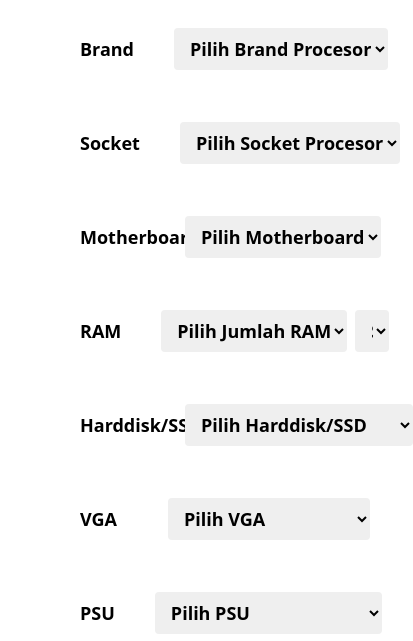
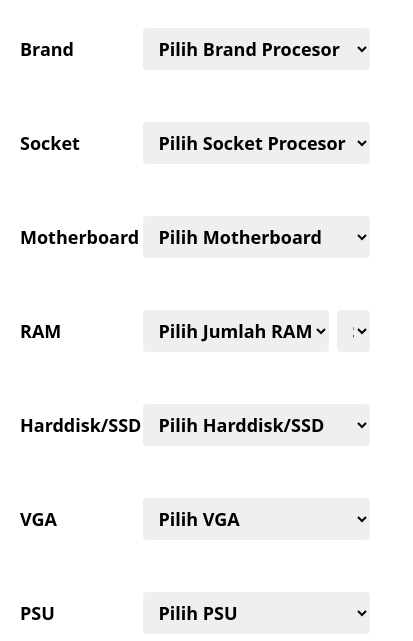
Before and after one commit to AdrianHalim20/COC_Komputer, a plain HTML site: page index.html in a window 390 px wide. Shown: the part 150-791 px from the top of the page, 413 px wide, since content can reach past the window. Drawn offline with nearby package versions, Linux system fonts and the light colour scheme.

Commit message:
Fix Margin ETC

```diff
--- a/index.html
+++ b/index.html
@@ -4,14 +4,14 @@
     <meta charset="UTF-8" />
     <meta name="viewport" content="width=device-width, initial-scale=1.0" />
     <title>COC Komputer</title>
-    <link rel="icon" href="assets/image/logo.jpeg" />
+    <link rel="icon" href="assets/image/COCKomputer.com-removebg-preview.png">
     <script src="https://cdn.tailwindcss.com"></script>
   </head>
-  <body class="">
-    <div class="">
+  <body class="dark">
+    <div class="dark">
       <!-- Navbar Start -->
       <nav
-        class="flex justify-between items-center flex-wrap bg-white-500 p-6 border-b-2"
+        class="flex justify-between items-center flex-wrap bg-white p-6 border-b-2"
       >
         <div class="flex text-black mr-6">
           <img src="assets/image/logo.jpeg" alt="logo coc" class="w-10" />
@@ -21,7 +21,7 @@
         </div>
         <div class="block md:hidden">
           <button
-            class="flex items-center px-3 py-2 mb-2 border rounded text-red-400 border-red-400 hover:text-red-600 hover:border-white"
+            class="flex items-center px-3 py-2 mb-2 border rounded text-red-400 border-red-400 hover:text-red-600 hover:border-red-600"
             id="navId"
             onclick="toogleNav()"
           >
@@ -85,7 +85,7 @@
         <!-- option start -->
 
         <div class="flex flex-row w-full justify-between items-center mt-3">
-          <p class="flex m-5 ml-20 w-2/12 text-lg font-semibold flex-col">
+          <p class="flex m-5 w-2/12 text-lg font-semibold flex-col md:ml-20">
             Brand
           </p>
           <div class="flex m-5 w-7/12 text-lg font-semibold flex-col">
@@ -98,7 +98,7 @@
         </div>
 
         <div class="flex flex-row w-full justify-between items-center mt-3">
-          <p class="flex m-5 ml-20 w-2/12 text-lg font-semibold flex-col">
+          <p class="flex m-5 w-2/12 text-lg font-semibold flex-col md:ml-20">
             Socket
           </p>
           <div class="flex m-5 w-7/12 text-lg font-semibold flex-col">
@@ -111,7 +111,7 @@
         </div>
 
         <div class="flex flex-row w-full justify-between items-center mt-3">
-          <p class="flex m-5 ml-20 w-2/12 text-lg font-semibold flex-col">
+          <p class="flex m-5 w-2/12 text-lg font-semibold flex-col md:ml-20">
             Motherboard
           </p>
           <div class="flex m-5 w-7/12 text-lg font-semibold flex-col">
@@ -126,7 +126,7 @@
         </div>
 
         <div class="flex flex-row w-full justify-between items-center mt-3">
-          <p class="flex m-5 ml-20 w-2/12 text-lg font-semibold flex-col">
+          <p class="flex m-5 w-2/12 text-lg font-semibold flex-col md:ml-20">
             RAM
           </p>
           <div
@@ -154,7 +154,7 @@
         </div>
 
         <div class="flex flex-row w-full justify-between items-center mt-3">
-          <p class="flex m-5 ml-20 w-2/12 text-lg font-semibold flex-col">
+          <p class="flex m-5 w-2/12 text-lg font-semibold flex-col md:ml-20">
             Harddisk/SSD
           </p>
           <div class="flex m-5 w-7/12 text-lg font-semibold flex-col">
@@ -171,7 +171,7 @@
         </div>
 
         <div class="flex flex-row w-full justify-between items-center mt-3">
-          <p class="flex m-5 ml-20 w-2/12 text-lg font-semibold flex-col">
+          <p class="flex m-5 w-2/12 text-lg font-semibold flex-col md:ml-20">
             VGA
           </p>
           <div class="flex m-5 w-7/12 text-lg font-semibold flex-col">
@@ -188,7 +188,7 @@
         </div>
 
         <div class="flex flex-row w-full justify-between items-center mt-3">
-          <p class="flex m-5 ml-20 w-2/12 text-lg font-semibold flex-col">
+          <p class="flex m-5 w-2/12 text-lg font-semibold flex-col md:ml-20">
             PSU
           </p>
           <div class="flex m-5 w-7/12 text-lg font-semibold flex-col">
@@ -204,7 +204,7 @@
           </div>
         </div>
         <!-- option end -->
-        <div class="flex w-full justify-end mr-10 mb-12">
+        <div class="flex w-full justify-end mr-10 mb-16">
           <a
             class="font-semibold text-slate- bg-red-500 hover:border-transparent hover:text-red-500 hover:bg-red-200 rounded-md px-5 py-2"
             onclick="saving()"
@@ -212,13 +212,13 @@
           >
             Save
           </a>
-          <button
+          <!-- <button
             class="font-semibold text-slate- bg-red-500 hover:border-transparent hover:text-red-500 hover:bg-red-200 rounded-md px-5 py-2 ml-4"
             onclick="load()"
             id="load"
           >
             Load
-          </button>
+          </button> -->
         </div>
       </div>
       <!-- Rakit PC End -->
--- a/tailwind.config.js
+++ b/tailwind.config.js
@@ -0,0 +1,4 @@
+/** @type {import('tailwindcss').Config} */
+module.exports = {
+    darkMode: ['class', '[data-mode="dark"]']
+  }
```
Also changed, not shown: assets/image/COCKomputer.com-removebg-preview.png (added).
